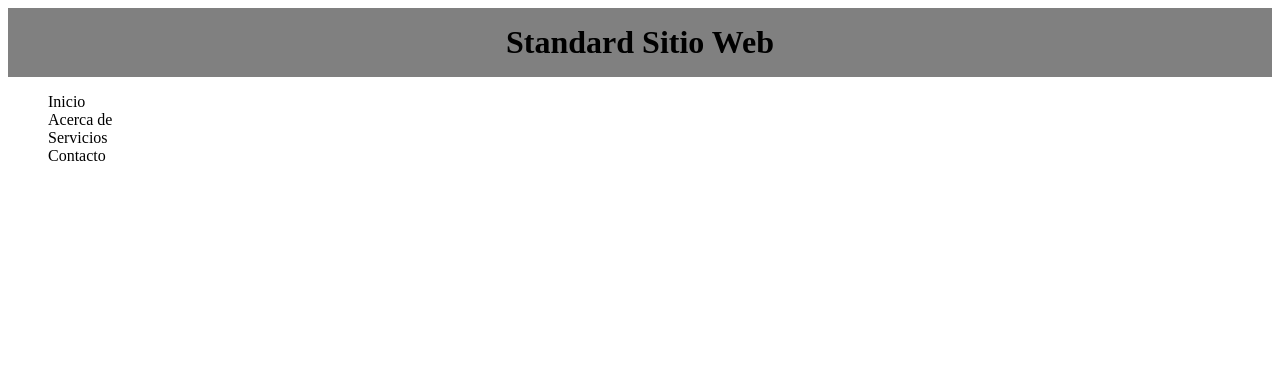
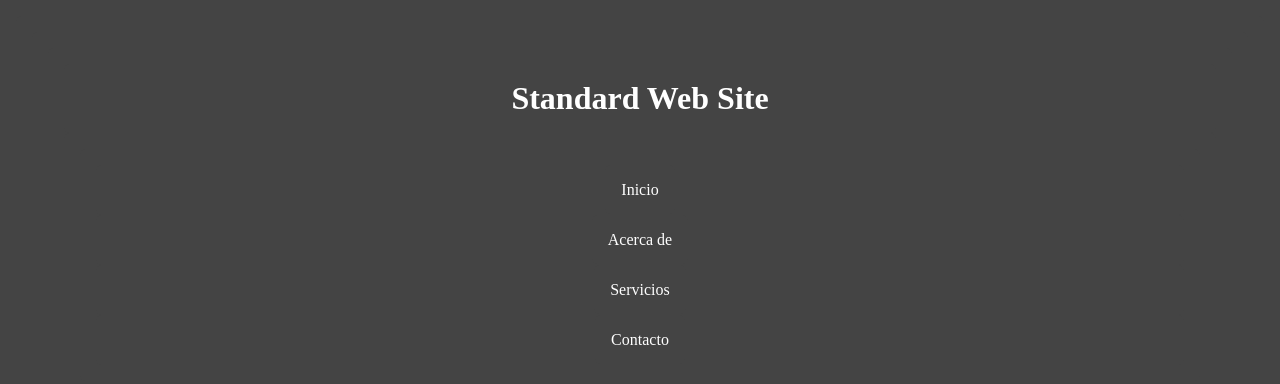
Before and after one commit to AdrielGomez1993/Index.html, a plain HTML site: page clase 3/index.html in a window 1280 px wide. Drawn offline with Linux system fonts and the light colour scheme.

Commit message:
subir cambios

```diff
--- a/clase 3/index.html
+++ b/clase 3/index.html
@@ -9,13 +9,13 @@
 <body>
     <header>
 <div>
-    <h1>Standard Sitio Web</h1>
+    <h1>Standard Web Site</h1>
     <nav>
     <ul>
-        <li> <a href="#">Inicio</a> </li>
+        <li> <a href="#">Inicio</a></li>
         <li> <a href="#">Acerca de</a></li>
-        <li> <a href="#">Servicios</a> </li>
-        <li> <a href="#">Contacto</a> </li>
+        <li> <a href="#">Servicios</a></li>
+        <li> <a href="#">Contacto</a></li>
     </ul>
     </nav>
 </div>
--- a/clase 3/style.css
+++ b/clase 3/style.css
@@ -1,14 +1,16 @@
-h1{
+*{
     padding: 16px;
     margin:0%;
     text-align: center;
-    background-color: gray;
+    background-color: rgb(68, 68, 68);
+    border-radius: 5px 5px 5px 5px;
+    color: white;
 }
 nav ul {
     list-style: none;
 }
 
 nav ul li a{
-    color: black;
+    color: white;
     text-decoration: none;
 }
```
